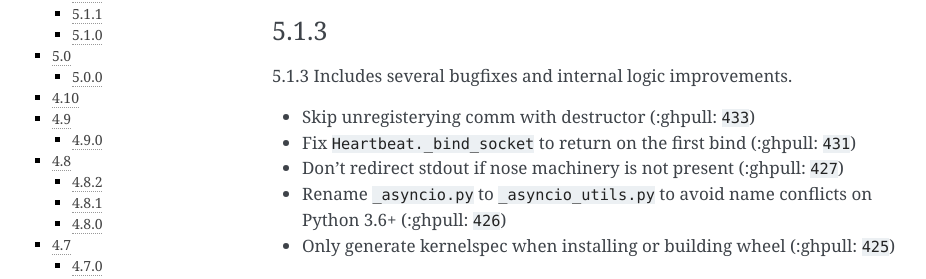
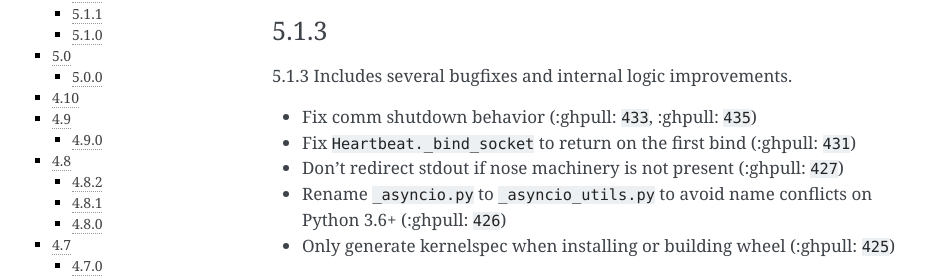
Before and after one commit to ipython/ipykernel, a Sphinx documentation site: the page built from docs/changelog.rst, in a window 1280 px wide and 900 px high. Shown: the part 175-454 px from the top of the window, without its empty margins (148-1074 px from the left). Built offline with Sphinx 7.4.7, drawn with Linux system fonts in a browser that asks for light colours; cross-references to code outside the pages are shown as plain code.

Commit message:
Add 435 to release notes

```diff
--- a/docs/changelog.rst
+++ b/docs/changelog.rst
@@ -9,7 +9,7 @@ Changes in IPython kernel
 
 5.1.3 Includes several bugfixes and internal logic improvements.
 
-- Skip unregisterying comm with destructor (:ghpull: `433`)
+- Fix comm shutdown behavior (:ghpull: `433`, :ghpull: `435`)
 - Fix ``Heartbeat._bind_socket`` to return on the first bind (:ghpull: `431`)
 - Don't redirect stdout if nose machinery is not present (:ghpull: `427`)
 - Rename `_asyncio.py` to `_asyncio_utils.py` to avoid name conflicts on Python 3.6+  (:ghpull: `426`)
```
